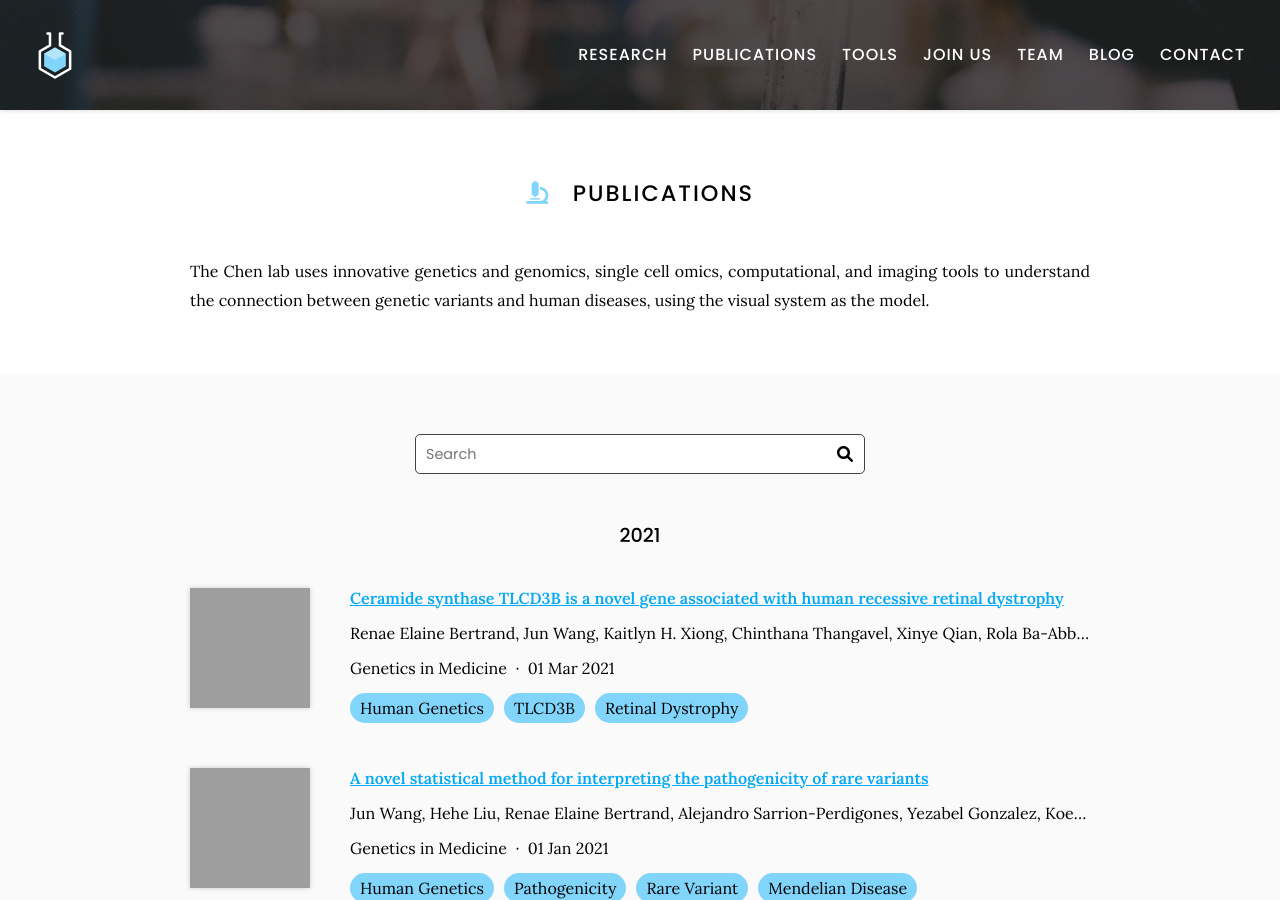
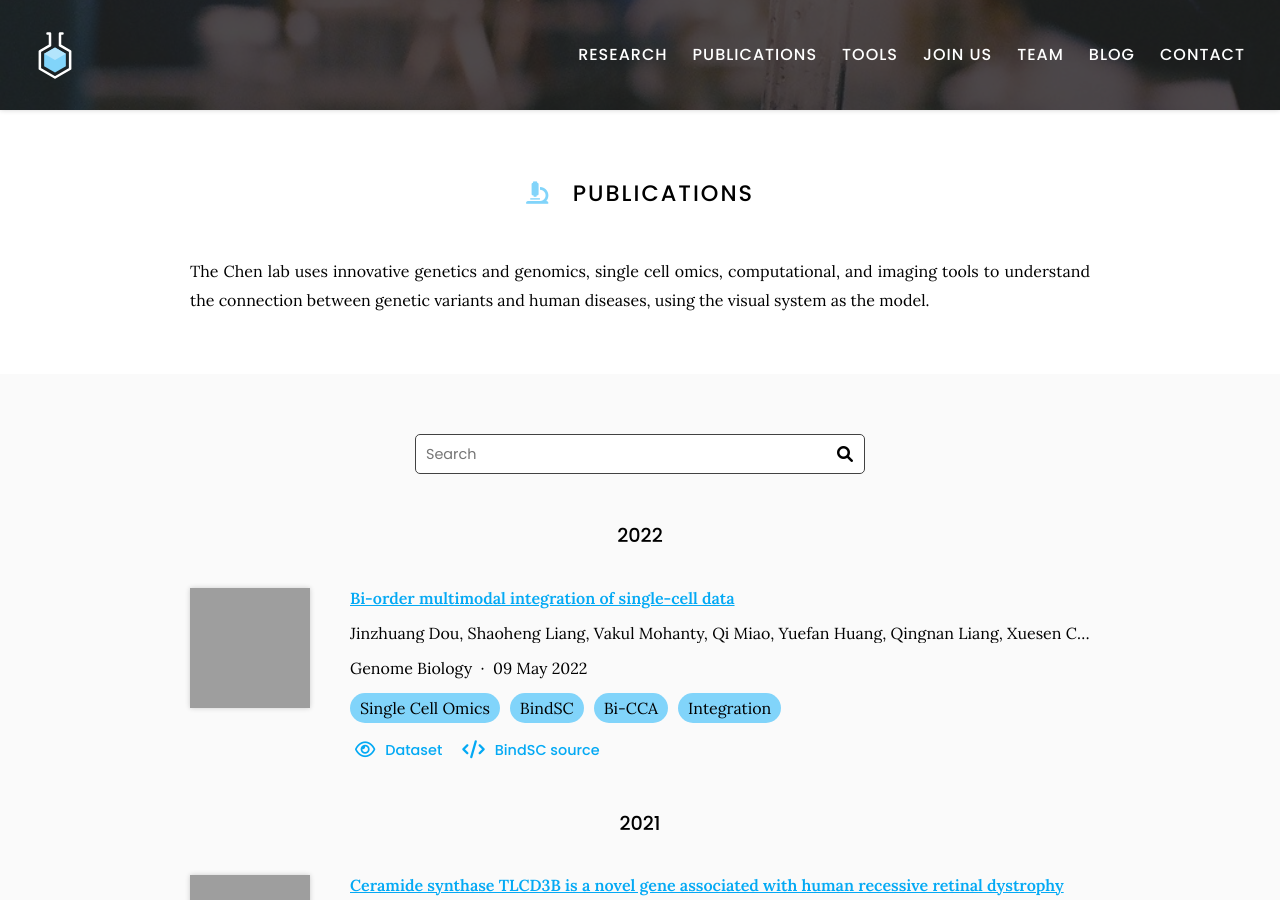
Before and after one commit to wmeng1018/Chen-lab-website, a Jekyll site: the page built from publication/index.md, in a window 1280 px wide and 900 px high. Built offline with Jekyll 4.4.1, drawn with Linux system fonts in a browser that asks for light colours; grey boxes are pictures that could not be loaded.

Commit message:
Generate citations

```diff
--- a/_data/citations.yaml
+++ b/_data/citations.yaml
@@ -223,3 +223,38 @@
   - REEP6
   - Retinitis Pigmentosa
   - Retinal Dystrophy
+- id: doi:10.1186/s13059-022-02679-x
+  title: Bi-order multimodal integration of single-cell data
+  authors:
+  - Jinzhuang Dou
+  - Shaoheng Liang
+  - Vakul Mohanty
+  - Qi Miao
+  - Yuefan Huang
+  - Qingnan Liang
+  - Xuesen Cheng
+  - Sangbae Kim
+  - Jongsu Choi
+  - Yumei Li
+  - Li Li
+  - May Daher
+  - Rafet Basar
+  - Katayoun Rezvani
+  - Rui Chen
+  - Ken Chen
+  publisher: Genome Biology
+  date: '2022-05-09'
+  link: https://doi.org/gqcwhh
+  image: https://media.springernature.com/full/springer-static/image/art%3A10.1186%2Fs13059-022-02679-x/MediaObjects/13059_2022_2679_Fig1_HTML.png?as=webp
+  extra-links:
+  - type: preprint
+    link: https://satijalab.org/seurat/v4.0/weighted_nearest_neighbor_analysis.html
+    text: Dataset
+  - type: source
+    link: https://github.com/KChen-lab/bindSC
+    text: BindSC source
+  tags:
+  - Single Cell Omics
+  - BindSC
+  - Bi-CCA
+  - Integration
```
